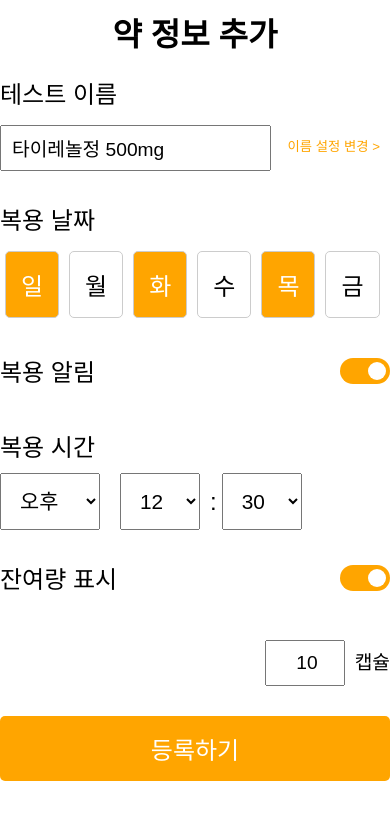
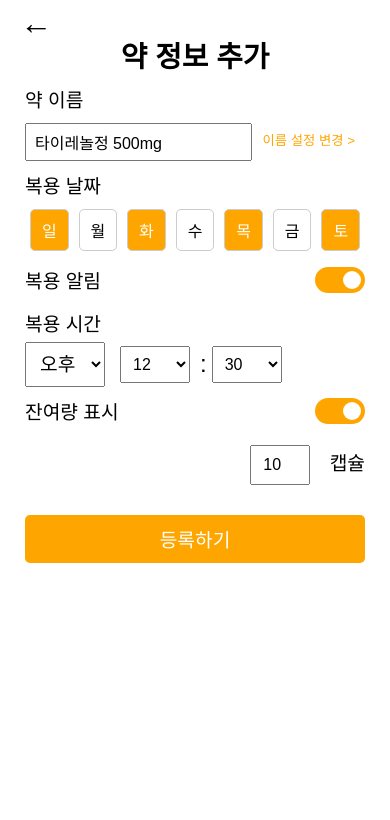
Before and after one commit to KAU-Medicare/Medicare-Frontend, a Vue app: page /medInfo in a window 390 px wide. Shown: the top 820 px of the page. Built offline with nearby package versions, Linux system fonts and the light colour scheme.

Commit message:
네비게이션 바 및 약 정보 화면 모바일 최적화

```diff
--- a/src/components/BottomNav.vue
+++ b/src/components/BottomNav.vue
@@ -86,32 +86,49 @@ export default {
   box-shadow: 0 -0.5vh 1vh rgba(0, 0, 0, 0.3);
   z-index: 2;
 }
+
 .nav-item {
   display: flex;
   flex-direction: column;
   align-items: center;
   text-align: center;
   text-decoration: none;
+  margin: 0; /* 아이템 간의 여백 제거 */
   margin-top: 1vh;
   color: #a0a0a0;
   font-weight: bold;
   font-size: 10px;
-  flex: 1; /* 동일한 크기로 아이템들 분할 */
-  -webkit-tap-highlight-color: transparent; /* 크롬에서 눌렀을 때 파란색 효과 나오는거 제거 */
+  flex: 1;  /* 동일한 크기로 아이템들 분할 */
+  -webkit-tap-highlight-color: transparent;
+  padding: 5px 0; /* 상하 여백 추가 */
 }
 
 .nav-img {
   height: 65%; /* 부모의 높이에 맞게 설정 */
   width: auto; /* 비율을 유지하기 위해 width를 auto로 설정 */
   /* object-fit: cover; 부모 영역에 맞게 이미지를 잘라냄 */
+  max-height: 40px;
 }
 
 .nav-item.router-link-exact-active {
-  color: #ff8947; /* 선택된 탭의 색상 */
+  color: #ff8947;
 }
 
 p {
   margin-top: 5px;
 }
 
+@media (max-width: 768px) {
+  .bottom-nav {
+    height: 10vh; /* 모바일에서 높이 증가 */
+  }
+
+  .nav-item {
+    font-size: 12px; /* 모바일에서 글꼴 크기 증가 */
+  }
+
+  .nav-img {
+    max-height: 30px; /* 모바일에서 이미지 크기 조정 */
+  }
+}
 </style>
--- a/src/components/MedInfoPage.vue
+++ b/src/components/MedInfoPage.vue
@@ -1,16 +1,14 @@
 <template>
   <div class="outer-container">
     <div class="inner-container">
-      <!-- 좌측 상단에 뒤로 가기 버튼 -->
       <button @click="goBack" class="back-button">
         ←
       </button>
 
       <h2>약 정보 추가</h2>
 
-      <!-- 약 이름 입력 및 이름 설정 변경 버튼 -->
       <div class="input-group">
-        <label for="med-name">테스트 이름</label>
+        <label for="med-name">약 이름</label>
         <div class="name-wrapper">
           <input type="text" v-model="medName" :readonly="!editingName" />
           <button @click="toggleEditName" class="name-change-btn">
@@ -19,7 +17,6 @@
         </div>
       </div>
 
-      <!-- 복용 날짜 선택 -->
       <div class="input-group">
         <label>복용 날짜</label>
         <div class="days">
@@ -34,7 +31,6 @@
         </div>
       </div>
 
-      <!-- 복용 알림 스위치 -->
       <div class="input-group alert-group">
         <label>복용 알림</label>
         <label class="switch">
@@ -43,7 +39,6 @@
         </label>
       </div>
 
-      <!-- 복용 시간 설정 -->
       <div class="input-group time-group">
         <label>복용 시간</label>
         <div class="time-wrapper">
@@ -63,7 +58,6 @@
         </div>
       </div>
 
-      <!-- 잔여량 표시 스위치 -->
       <div class="input-group quantity-switch-group">
         <label>잔여량 표시</label>
         <label class="switch">
@@ -72,13 +66,11 @@
         </label>
       </div>
 
-      <!-- 잔여량 개수 및 타입 -->
       <div v-if="quantityEnabled" class="input-group quantity-amount-group">
         <input type="number" v-model="quantity" min="0" class="quantity-input" />
         <span class="type">캡슐</span>
       </div>
 
-      <!-- 등록 버튼 -->
       <button @click="register" class="register-btn">등록하기</button>
     </div>
   </div>
@@ -88,22 +80,21 @@
 export default {
   data() {
     return {
-      medName: '', // 약 이름
-      editingName: false, // 이름 수정 모드 활성화 여부
-      days: ['일', '월', '화', '수', '목', '금', '토'], // 요일 리스트
-      selectedDays: [], // 선택된 날짜
-      alertEnabled: false, // 복용 알림 설정
-      hour: 12, // 시간
-      minute: '00', // 분
-      ampm: 'AM', // 오전/오후 선택
-      quantityEnabled: false, // 잔여량 표시 여부
-      quantity: 0, // 잔여량
-      type: '캡슐', // 약 타입 (캡슐 등)
+      medName: '',
+      editingName: false,
+      days: ['일', '월', '화', '수', '목', '금', '토'],
+      selectedDays: [],
+      alertEnabled: false,
+      hour: 12,
+      minute: '00',
+      ampm: 'AM',
+      quantityEnabled: false,
+      quantity: 0,
+      type: '캡슐',
     };
   },
   methods: {
     toggleDay(day) {
-      // 복용 날짜 선택/해제 로직
       if (this.selectedDays.includes(day)) {
         this.selectedDays = this.selectedDays.filter((d) => d !== day);
       } else {
@@ -111,24 +102,20 @@ export default {
       }
     },
     toggleEditName() {
-      // 이름 수정 모드 전환
+
       this.editingName = !this.editingName;
     },
     goBack() {
-      // 뒤로 가기 버튼 클릭 시 path로 HomePage로 이동
-      this.$router.push('/home'); // name이 아닌 path로 이동
+      this.$router.push('/home');
     },
     register() {
-      // 등록 버튼 클릭 시 데이터 저장 (추후 필요시 구현) 후 HomePage로 이동
-      this.$router.push('/home'); // name이 아닌 path로 이동
+      this.$router.push('/home');
     },
   },
   mounted() {
-    // JSON 파일 불러오기
     fetch("/assets/test2.json")
       .then((response) => response.json())
       .then((data) => {
-        // JSON 데이터로 상태 업데이트
         this.medName = data.Name;
         this.selectedDays = data.Date;
         this.alertEnabled = data.isAlert;
@@ -148,24 +135,27 @@ export default {
   display: flex;
   justify-content: center;
   align-items: center;
-  height: calc(100vh - 80px);
+  height: 100vh;
   width: 100vw;
   background-color: white;
   box-sizing: border-box;
+  overflow: hidden;
+  padding: 0;
+  margin: 0;
 }
 
 .inner-container {
   max-width: 900px;
   width: 100%;
-  padding: 40px;
+  padding: 20px;
   background-color: white;
   border-radius: 0px;
   box-shadow: none;
   font-family: Arial, sans-serif;
   position: relative;
+  height: 100%;
 }
 
-/* 뒤로가기 버튼 스타일 */
 .back-button {
   position: absolute;
   top: 10px;
@@ -173,45 +163,49 @@ export default {
   background: none;
   border: none;
   font-size: 2rem;
-  color: #000000;;
+  color: #000000;
   cursor: pointer;
+  padding: 0;
+  margin: 0;
 }
 
 h2 {
   text-align: center;
-  font-size: 2rem;
-  margin-bottom: 20px;
+  font-size: 1.8rem;
+  margin-bottom: 10px;
 }
 
 .input-group {
-  margin-bottom: 30px;
+  margin-bottom: 15px;
 }
 
 .input-group label {
   display: block;
-  margin-bottom: 10px;
-  font-size: 1.5rem;
+  margin-bottom: 5px;
+  font-size: 1.4rem;
 }
 
 input[type="text"],
 input[type="number"] {
-  padding: 10px;
-  font-size: 1.2rem;
+  padding: 8px;
+  font-size: 1.1rem;
   margin-top: 5px;
   box-sizing: border-box;
 }
 
 .quantity-input {
-  width: 80px;
-  text-align: right;
+  width: 60px;
+  text-align: center;
   margin-right: 10px;
+  height: 40px;
+  line-height: 40px;
 }
 
 .type {
   font-size: 1.2rem;
+  margin-left: 10px;
 }
 
-/* 이름 설정 변경 버튼과 이름 입력 배치 */
 .name-wrapper {
   display: flex;
   align-items: center;
@@ -230,7 +224,6 @@ input[type="number"] {
   text-decoration: underline;
 }
 
-/* 요일 선택 버튼 스타일 */
 .days {
   display: flex;
   justify-content: space-between;
@@ -239,8 +232,8 @@ input[type="number"] {
 .days button {
   flex: 1;
   margin: 5px;
-  padding: 15px;
-  font-size: 1.5rem;
+  padding: 12px;
+  font-size: 1.2rem;
   border: 1px solid #ccc;
   background-color: #fff;
   border-radius: 5px;
@@ -253,24 +246,22 @@ input[type="number"] {
   color: white;
 }
 
-/* 복용 알림 스타일 */
 .alert-group {
   display: flex;
   justify-content: space-between;
   align-items: center;
 }
 
-/* 복용 시간 스타일 */
 .time-wrapper {
   display: flex;
   align-items: center;
 }
 
 .ampm-select {
-  padding: 15px;
-  margin-right: 20px;
-  font-size: 1.3rem;
-  width: 100px;
+  padding: 10px;
+  margin-right: 15px;
+  font-size: 1.2rem;
+  width: 80px;
 }
 
 .time-select {
@@ -279,10 +270,10 @@ input[type="number"] {
 }
 
 .time-select select {
-  padding: 15px;
-  font-size: 1.3rem;
+  padding: 10px;
+  font-size: 1.2rem;
   margin-right: 5px;
-  width: 80px;
+  width: 70px;
 }
 
 .time-select span {
@@ -290,21 +281,18 @@ input[type="number"] {
   font-size: 1.5rem;
 }
 
-/* 잔여량 표시 스위치 */
 .quantity-switch-group {
   display: flex;
   justify-content: space-between;
   align-items: center;
 }
 
-/* 잔여량 표시 및 약 타입 */
 .quantity-amount-group {
   display: flex;
   justify-content: flex-end;
   align-items: center;
 }
 
-/* 스위치 스타일 */
 .switch {
   position: relative;
   display: inline-block;
@@ -350,18 +338,59 @@ input:checked + .slider:before {
   transform: translateX(24px);
 }
 
+
 .register-btn {
   width: 100%;
-  padding: 15px;
+  padding: 12px;
   background-color: #ffa500;
   color: white;
   border: none;
   border-radius: 5px;
-  font-size: 1.5rem;
+  font-size: 1.3rem;
   cursor: pointer;
+  margin-top: 20px;
 }
 
 .register-btn:hover {
   background-color: #ff8c00;
 }
+
+
+@media (max-width: 768px) {
+  .outer-container {
+    padding: 10px;
+  }
+
+  .inner-container {
+    padding: 15px;
+  }
+
+  .input-group {
+    margin-bottom: 10px;
+  }
+
+  .input-group label {
+    font-size: 1.2rem;
+  }
+
+  input[type="text"],
+  input[type="number"] {
+    font-size: 1rem;
+  }
+
+  .days button {
+    padding: 8px;
+    font-size: 1rem;
+  }
+
+  .time-select select {
+    padding: 8px;
+    font-size: 1rem;
+  }
+
+  .register-btn {
+    padding: 10px;
+    font-size: 1.2rem;
+  }
+}
 </style>
```
